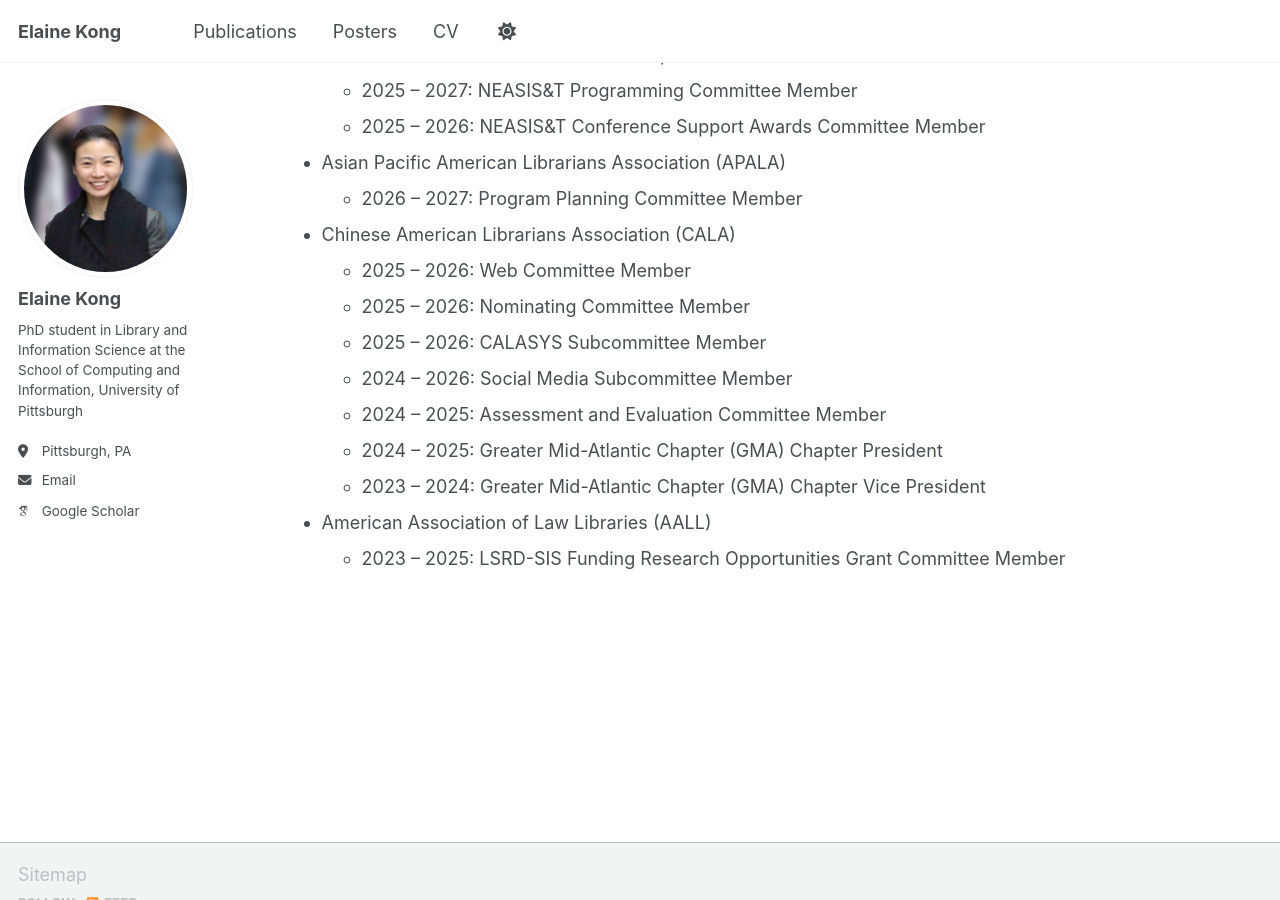
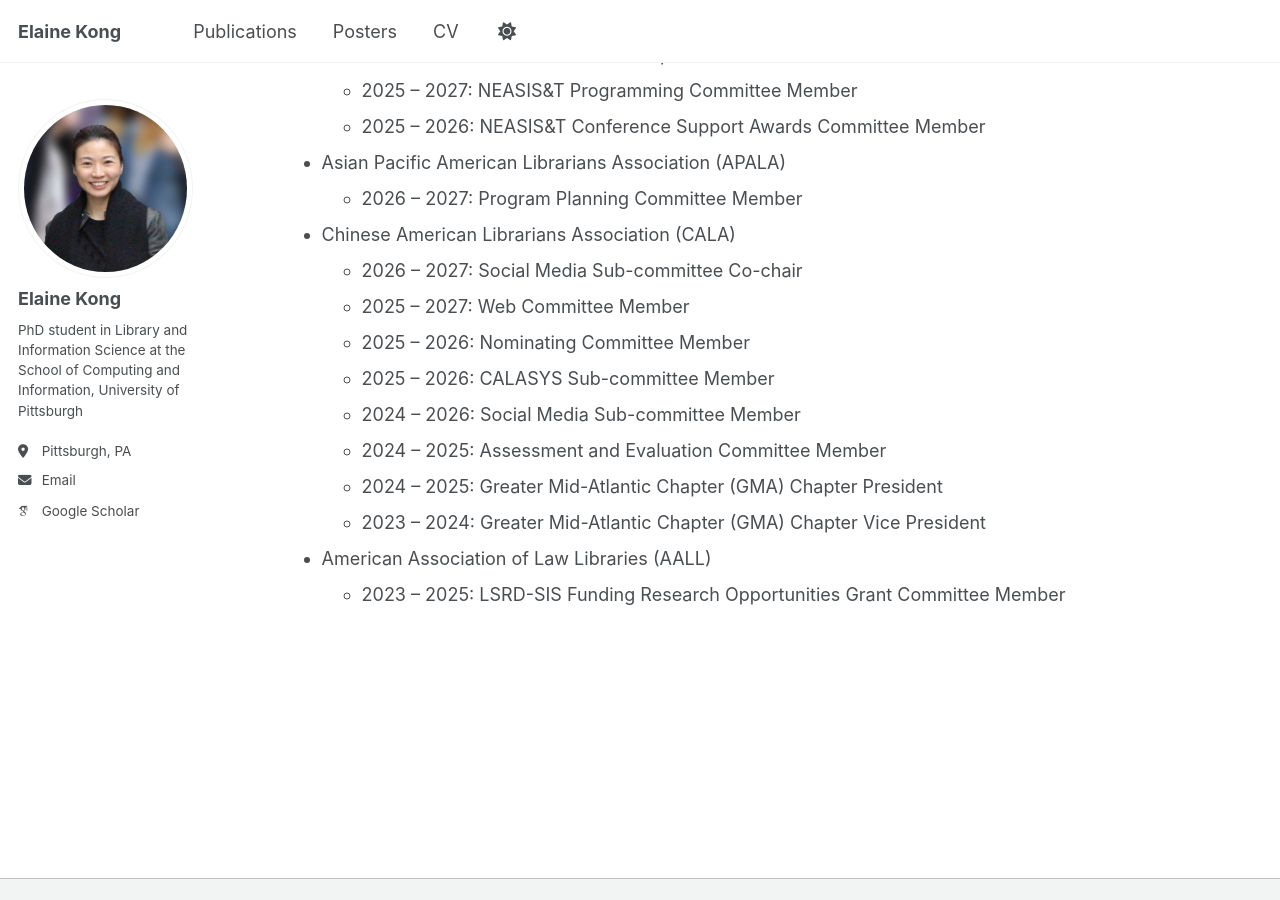
Before and after one commit to elainewskong/elainewskong.github.io, a Jekyll site: the page built from _pages/cv.md, in a window 1280 px wide and 900 px high, scrolled down 1818 px. Built offline with Jekyll 4.4.1, drawn with Linux system fonts in a browser that asks for light colours; some web fonts are replaced; a script that is not in the unit is left out.

Commit message:
Update cv.md

```diff
--- a/_pages/cv.md
+++ b/_pages/cv.md
@@ -68,10 +68,11 @@ Service and Leadership
 * Asian Pacific American Librarians Association (APALA)
   * 2026 – 2027: Program Planning Committee Member
 * Chinese American Librarians Association (CALA)
-  * 2025 – 2026: Web Committee Member
+  * 2026 – 2027: Social Media Sub-committee Co-chair
+  * 2025 – 2027: Web Committee Member
   * 2025 – 2026: Nominating Committee Member
-  * 2025 – 2026: CALASYS Subcommittee Member
-  * 2024 – 2026: Social Media Subcommittee Member
+  * 2025 – 2026: CALASYS Sub-committee Member
+  * 2024 – 2026: Social Media Sub-committee Member
   * 2024 – 2025: Assessment and Evaluation Committee Member
   * 2024 – 2025: Greater Mid-Atlantic Chapter (GMA) Chapter President
   * 2023 – 2024: Greater Mid-Atlantic Chapter (GMA) Chapter Vice President
```
